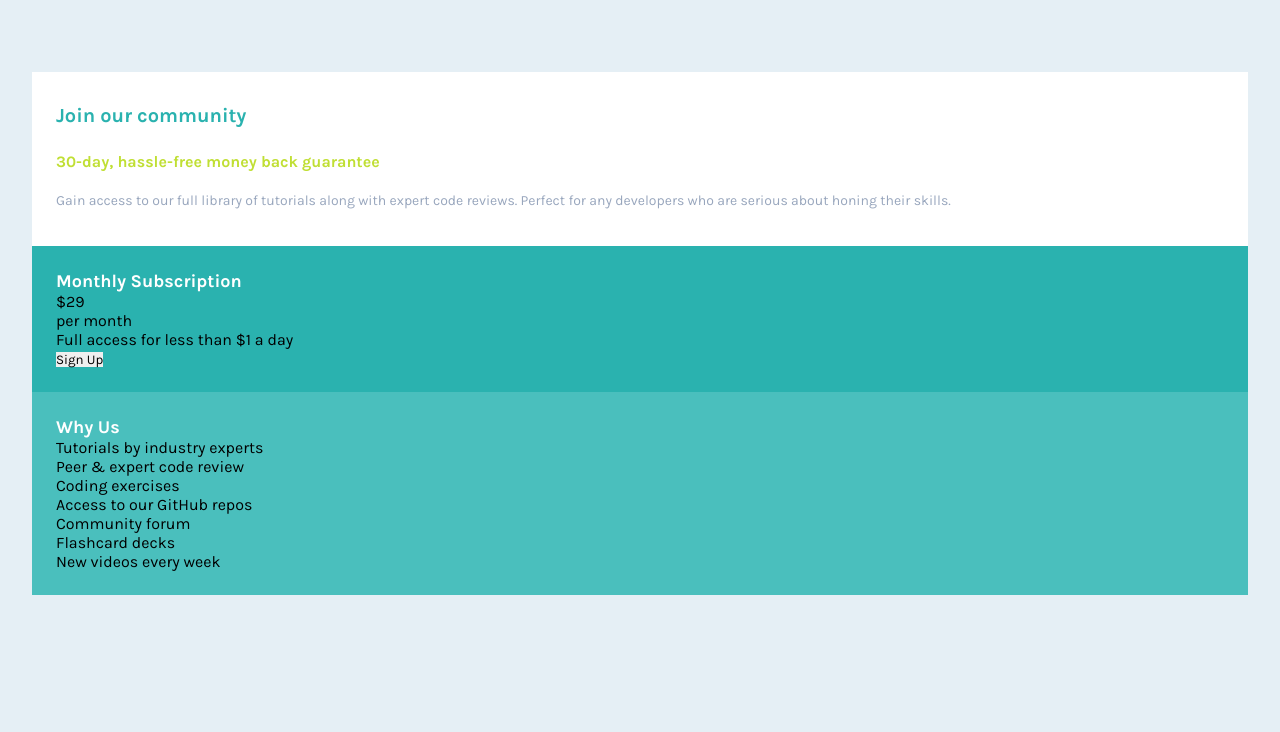
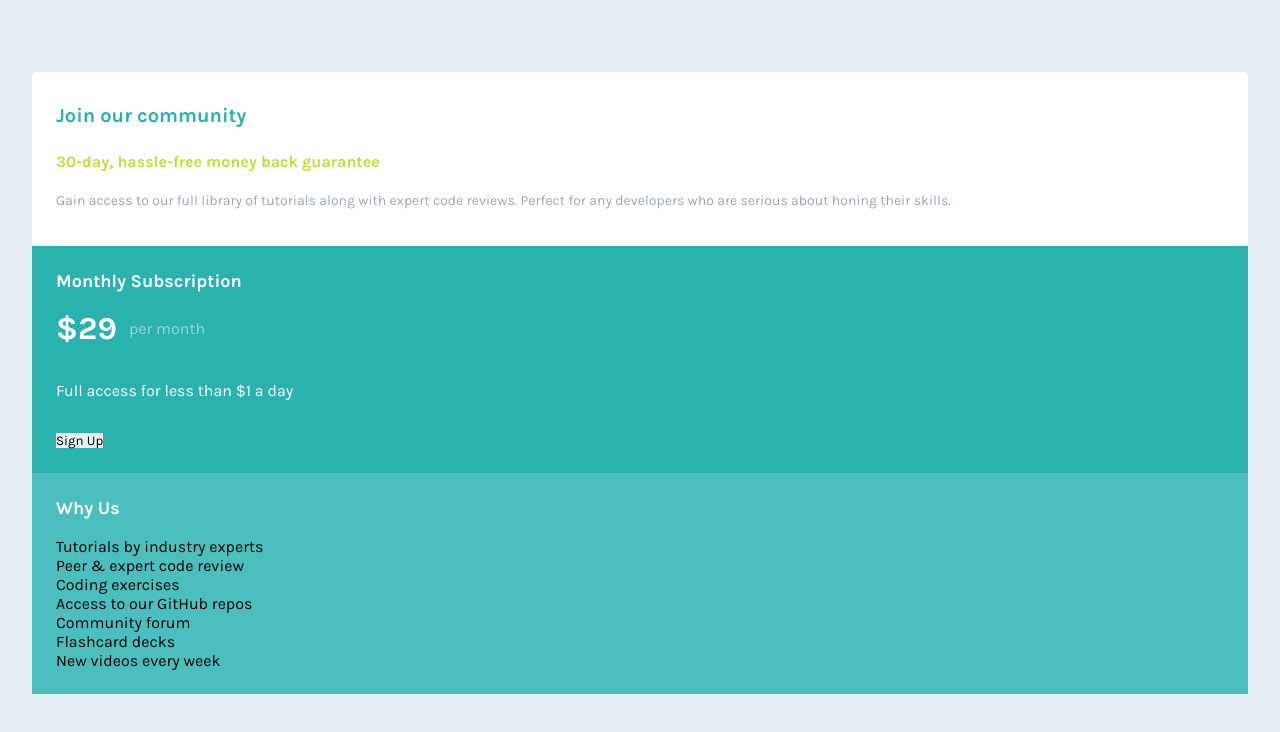
Before and after one commit to Likrevo/Price, a plain HTML site: page index.html in a window 1280 px wide. Drawn offline with Linux system fonts and the light colour scheme.

Commit message:
Terminei de editar totalmente a seção esquerda, apenas faltando o botão, Peronio

```diff
--- a/css/global.css
+++ b/css/global.css
@@ -23,6 +23,7 @@ h1 {
 h2 {
     font-size: 1.125rem;
     line-height: 1.375rem;
+    margin-bottom: 1.125rem;
     color: #fff;
 }
 
--- a/css/main.css
+++ b/css/main.css
@@ -14,6 +14,7 @@
 .superior {
     padding-inline: 1.5rem;
     padding-block: 2rem;
+    border-radius: 0.3125rem;
     background-color: #fff;
 }
 
@@ -26,3 +27,28 @@
     background-color: var(--Light-Cyan);
     padding: 1.5rem;
 }
+
+.esquerda div p:first-child {
+    color: #fff;
+    font-size: 2rem;
+    font-weight: 700;
+    line-height: 2.375rem;
+}
+
+.esquerda div p:last-child {
+    color: #fff;
+    opacity: 0.5;
+}
+
+.esquerda div {
+    display: flex;
+    align-items: center;
+    gap: 0.75rem;
+    margin-bottom: 0.25rem;
+}
+
+.esquerda p {
+    color: #fff;
+    line-height: 1.625rem;
+    margin-bottom: 1.625rem;
+}
```
